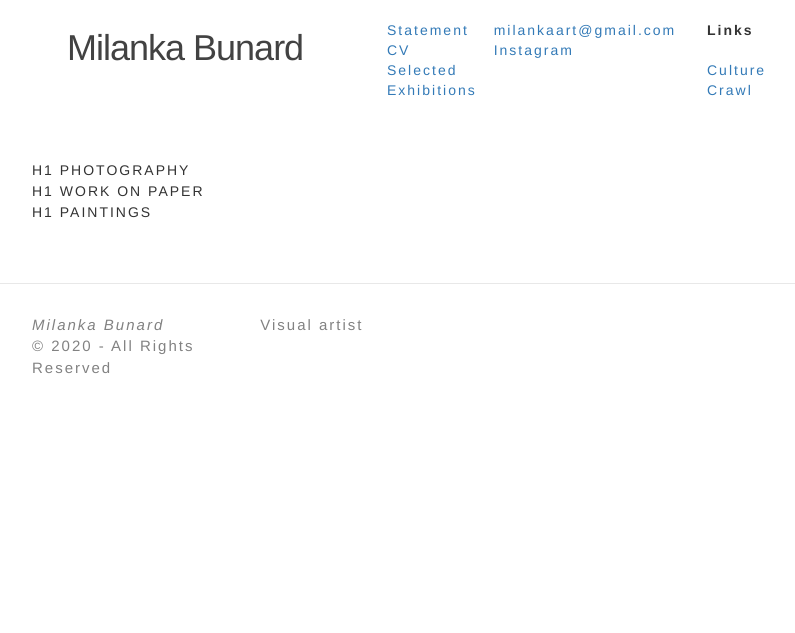
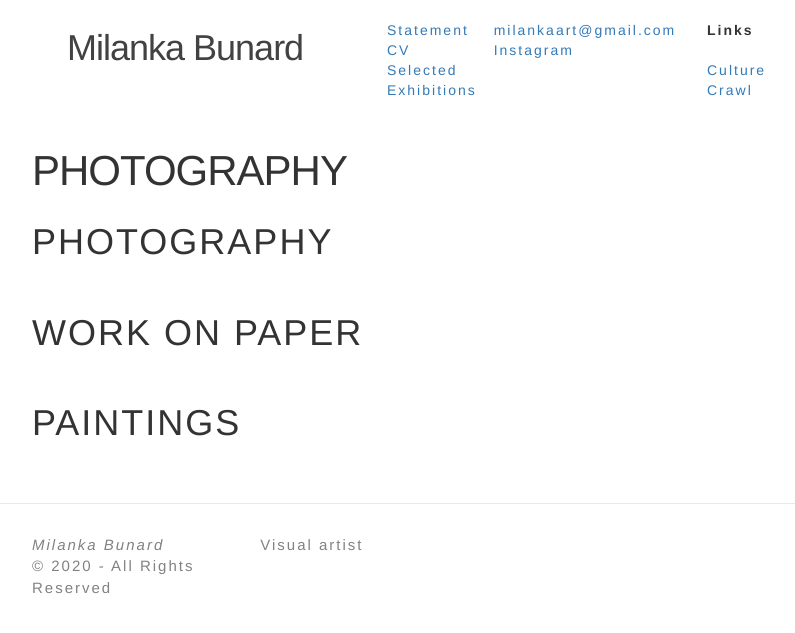
Before and after one commit to milankabunard/milankabunard.github.io, a Jekyll site: the page built from portfolio.md, in a window 1280 px wide. Shown: the top 633 px of the page, without its empty margins (268-1063 px from the left). Built offline with Jekyll 4.4.1, drawn with Linux system fonts in a browser that asks for light colours; our own code applies the rules of GitHub Pages for plain Markdown files.

Commit message:
Update portfolio.md

```diff
--- a/portfolio.md
+++ b/portfolio.md
@@ -1,5 +1,5 @@
-H1 Photography
+# Photography
 <br />
-H1 Work on Paper
+# Work on Paper
 <br />
-H1 Paintings
+# Paintings
```
